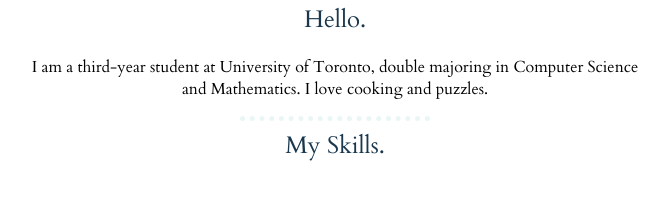
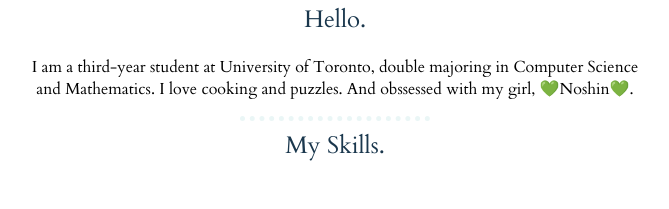
Before and after one commit to alirozay/Personal-Website, a plain HTML site: page index.html in a window 1280 px wide. Shown: the part 845-1054 px from the top of the page, without its empty margins (305-974 px from the left). Drawn offline with Linux system fonts and the light colour scheme; grey boxes are pictures that could not be loaded.

Commit message:
Add files via upload

```diff
--- a/index.html
+++ b/index.html
@@ -22,7 +22,8 @@
       <div class="profile">
         <img class="profile-picture" src="CSS - My Site Images\pp.png" alt="profile-pictue">
         <h2>Hello.</h2>
-        <p>I am a third-year student at University of Toronto, double majoring in Computer Science and Mathematics. I love cooking and puzzles.</p>
+        <p>I am a third-year student at University of Toronto, double majoring in Computer Science and Mathematics. I love cooking and puzzles. And obssessed
+        with my girl, 💚Noshin💚.</p>
       </div>
       <hr>
       <div class="skills">
```
